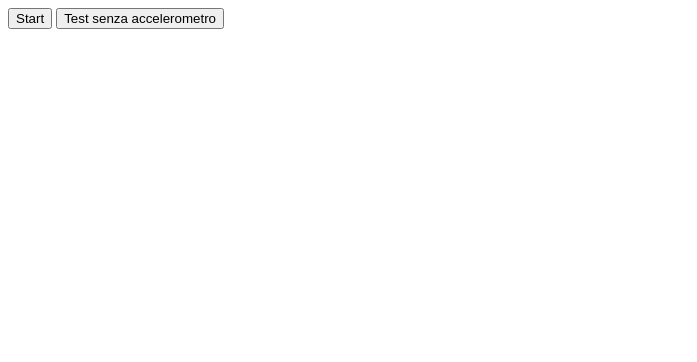
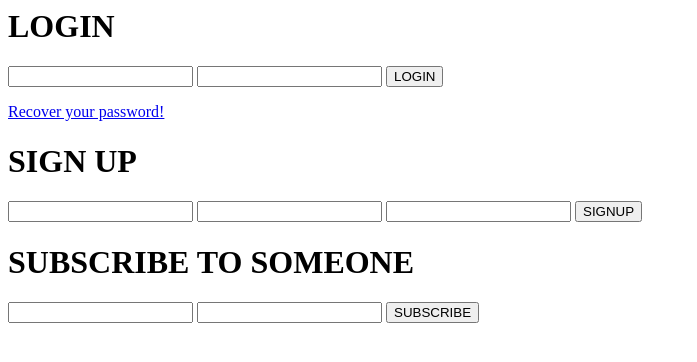
Before and after one commit to AnnaSolera/pervasive-fall-detection, a Flask app: page / in a window 1280 px wide. Shown: the top 362 px of the page, without its empty margins (0-697 px from the left). Run offline with Flask 3, Linux system fonts and the light colour scheme.

Commit message:
users and subscribers access part 1

```diff
--- a/main.py
+++ b/main.py
@@ -1,9 +1,14 @@
-from flask import Flask, render_template, request
+from flask import Flask, render_template, request, redirect, url_for
+import random
 
 app = Flask(__name__)
 
 @app.route("/")
-def main():
+def access():
+    return render_template("access.html")
+
+@app.route("/main/<email>")
+def main(email):
     return render_template("index.html")
 
 @app.route("/upload_data", methods=["GET", "POST"])
@@ -12,3 +17,73 @@ def upload_data():
     j = request.form["j"]
     k = request.form["k"]
     return i
+
+@app.route("/login", methods=["POST"])
+def login():
+
+    # dovremo gestirlo tramite database
+    if request.form["email"] == "anna" and request.form["password"] == "anna":
+        # controlla se attivo
+        if True:
+            return redirect(url_for('main', email="anna"))
+        else:
+            return render_template("access.html", message="Check your inbox for the activation link")
+
+    else:
+        return render_template("access.html", message="Email / password not matched")
+
+@app.route("/signup", methods=["POST"])
+def signup():
+
+    # controllo che email non sia già presente
+    if request.form["email"] == "annasolera98@gmail.com":
+        return render_template("access.html", message="Email address already in use")
+
+    # controllo che passphrase non sia già usata
+    if request.form["passphrase"] == "accelerometro anna":
+        return render_template("access.html", message="Passphrase already in use")
+
+    # inserire nel database email, password, passphrase, numero random e valid a zero
+    random_number = str(random.randint(0, 20000))
+
+    # mando email con link che contiene email e random_number
+    # esempio: 127.0.0.1/activate_user/email/random_number
+    # https://docs.python.org/3/library/email.examples.html
+
+    return render_template("access.html", message="Check your inbox for the activation link")
+
+@app.route("/activate_user/<email>/<random_number>")
+def activate_user(email, random_number):
+    # controlla nel db per email e random_number
+    # ritorna errore
+
+    # se compatibili, allora cambia il db mettendo il campo valid a uno
+
+    # renderizza login con messaggio utente attivo, puoi fare il login
+    return redirect(url_for('main', email=email))
+
+@app.route("/recover_password")
+def recover_password():
+    pass
+
+@app.route("/subscribe")
+def subscribe():
+    # check if passphrase exists
+
+    # check if not already subscribed
+
+    # c'è da aggiungere un campo random anche qui
+
+    # send email with activation link to email
+
+    return render_template("access.html", message="Check your inbox for the activation link")
+
+@app.route("/activate_user/<email>/<random_number>")
+def activate_subscriber(email, random_number):
+    # controlla nel db per email e random_number
+    # ritorna errore
+
+    # se compatibili, allora cambia il db mettendo il campo valid a uno
+
+    # renderizza login con messaggio utente attivo, puoi fare il login
+    return render_template("access.html", message="You are subscribed!")
--- /dev/null
+++ b/templates/access.html
@@ -0,0 +1,33 @@
+<html>
+    <head><title>Login Page</title></head>
+    <body>
+
+        {% if message %}
+        <h1>Hello {{ message }}!</h1>
+        {% endif %}
+
+        <h1>LOGIN</h1>
+        <form action="/login" method="POST">
+            <input type="text" name="email" />
+            <input type="password" name="password" />
+            <button type="submit">LOGIN</button>
+        </form>
+        <a href="/recover_password">Recover your password!</a>
+
+        <h1>SIGN UP</h1>
+        <form action="/signup" method="POST">
+            <input type="text" name="email" />
+            <input type="password" name="password" />
+            <input type="text" name="passphrase" />
+            <button type="submit">SIGNUP</button>
+        </form>
+
+        <h1>SUBSCRIBE TO SOMEONE</h1>
+        <form action="/subscribe" method="POST">
+            <input type="text" name="email" />
+            <input type="text" name="passphrase" />
+            <button type="submit">SUBSCRIBE</button>
+        </form>
+
+    </body>
+</html>
--- a/templates/index.html
+++ b/templates/index.html
@@ -41,6 +41,7 @@
 <body>
 <button onclick="initSensor()">Start</button>
 <button onclick="test()">Test senza accelerometro</button>
+<button onclick="logout()">LOGOUT</button>
 <div id="output"></div>
 </body>
 </html>
```
